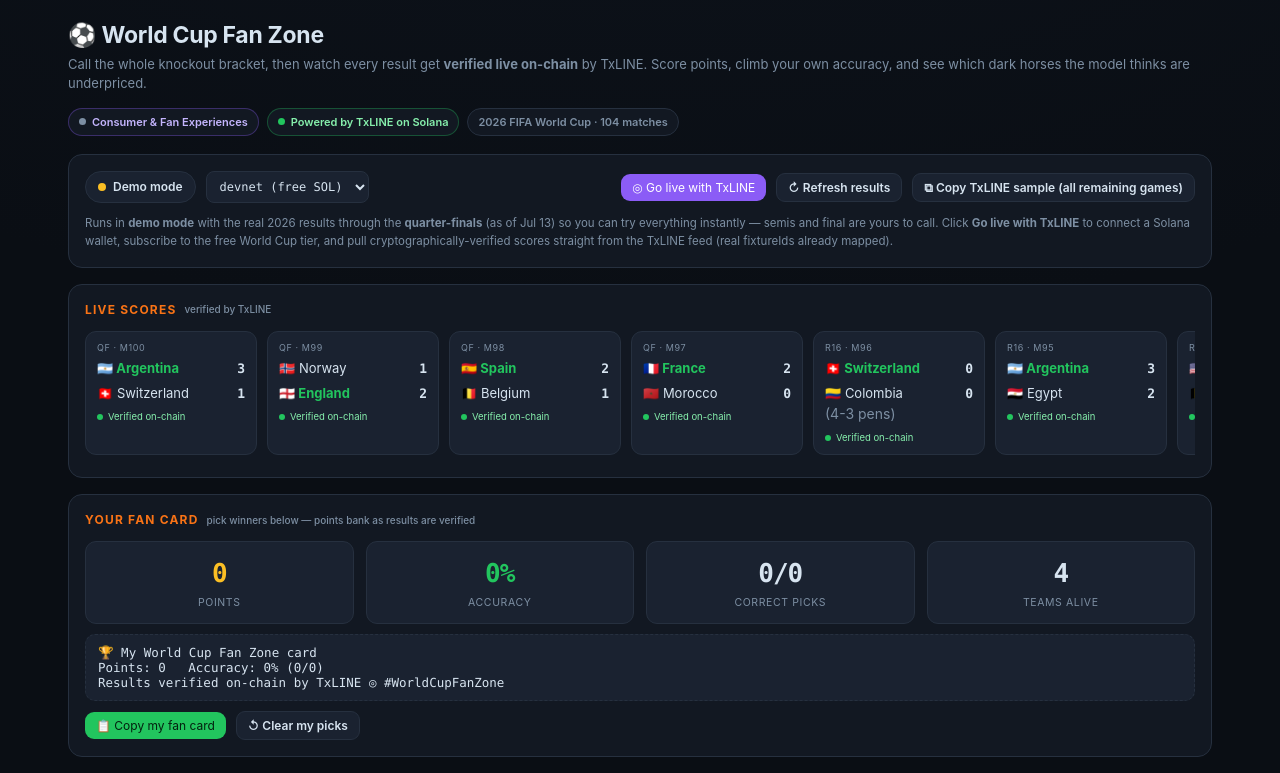
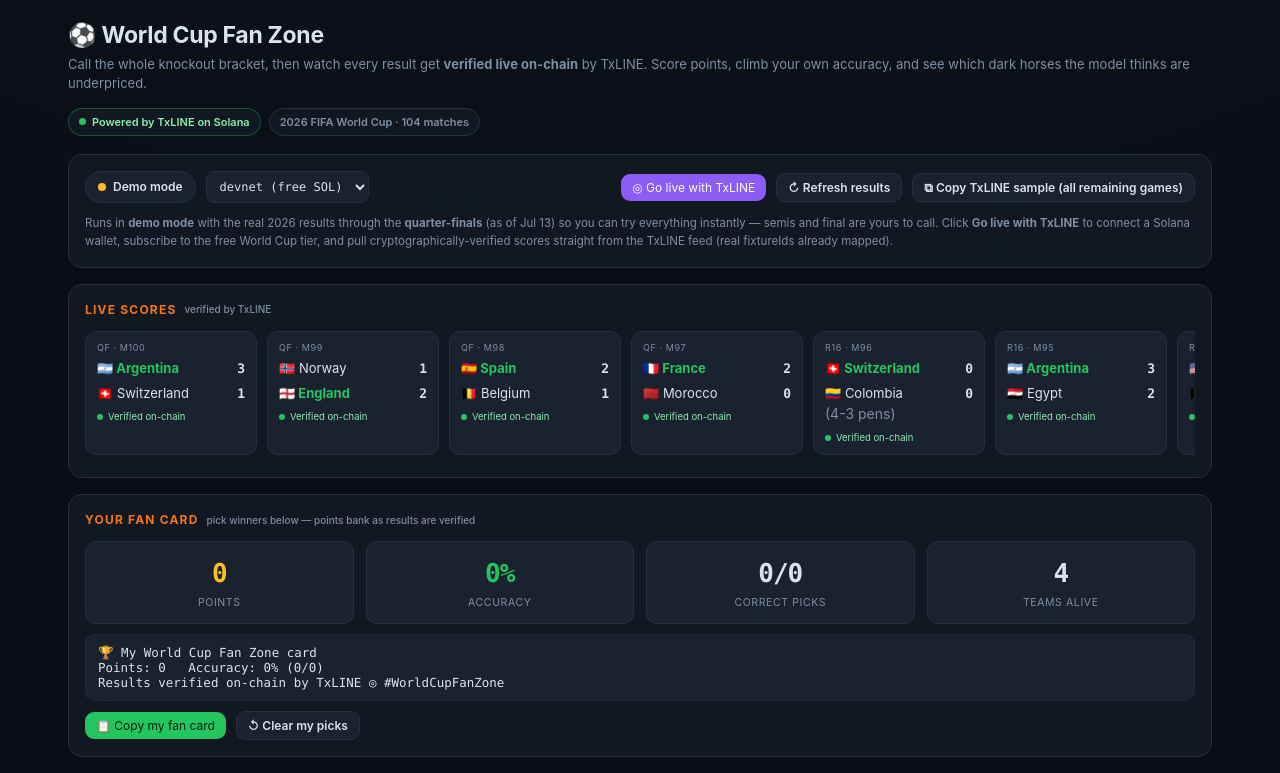
Before and after one commit to fnmaniacOG/world-cup-fan-zone, a plain HTML site: page index.html in a window 1280 px wide. Shown: the top 773 px of the page. Drawn offline with Linux system fonts and the light colour scheme.

```diff
--- a/index.html
+++ b/index.html
@@ -130,7 +130,6 @@
   <h1>⚽ World Cup Fan Zone</h1>
   <div class="sub">Call the whole knockout bracket, then watch every result get <b>verified live on-chain</b> by TxLINE. Score points, climb your own accuracy, and see which dark horses the model thinks are underpriced.</div>
   <div class="badges">
-    <span class="badge track"><span class="dot"></span>Consumer &amp; Fan Experiences</span>
     <span class="badge tx"><span class="dot"></span>Powered by TxLINE on Solana</span>
     <span class="badge">2026 FIFA World Cup · 104 matches</span>
   </div>
```
